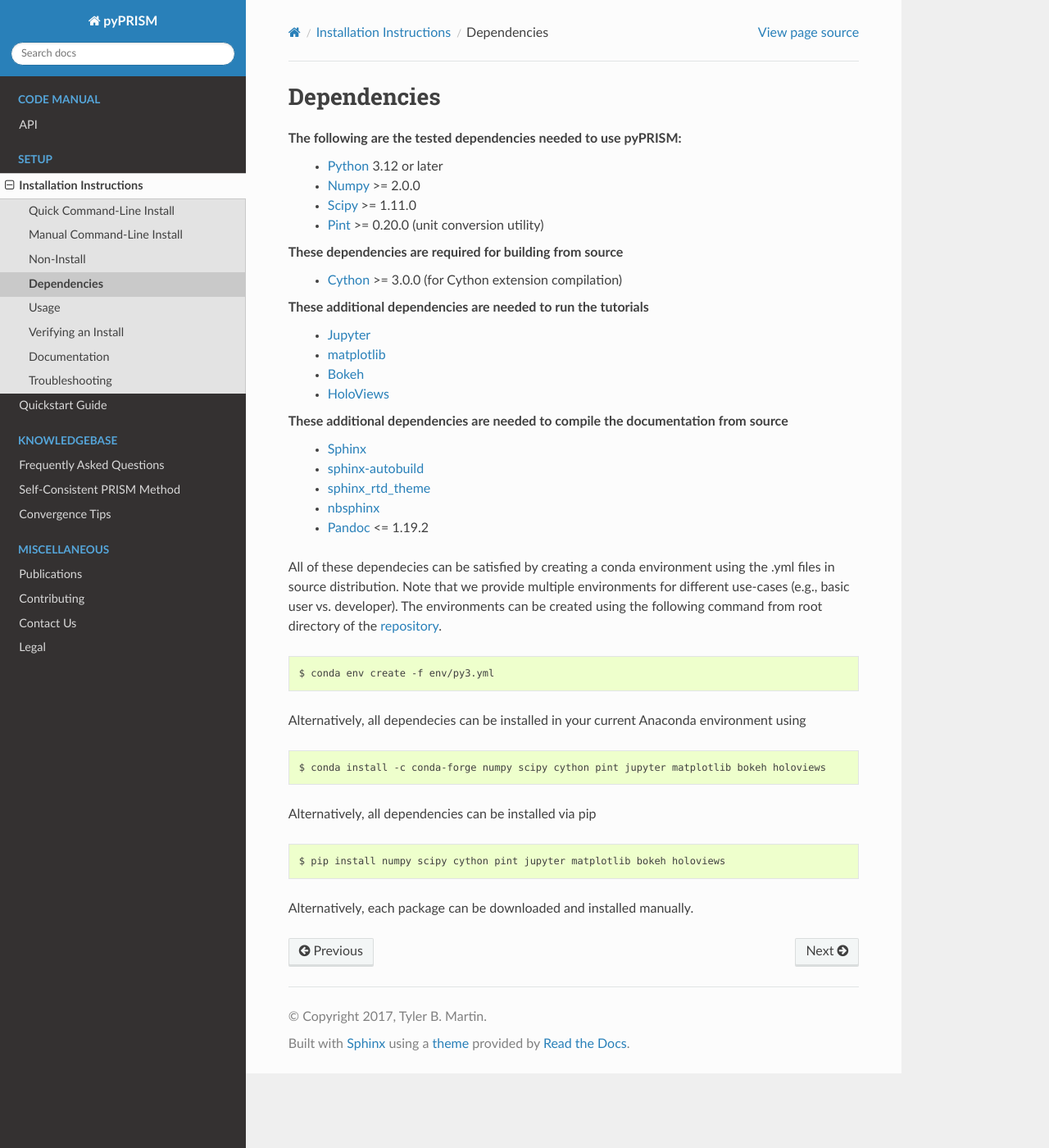
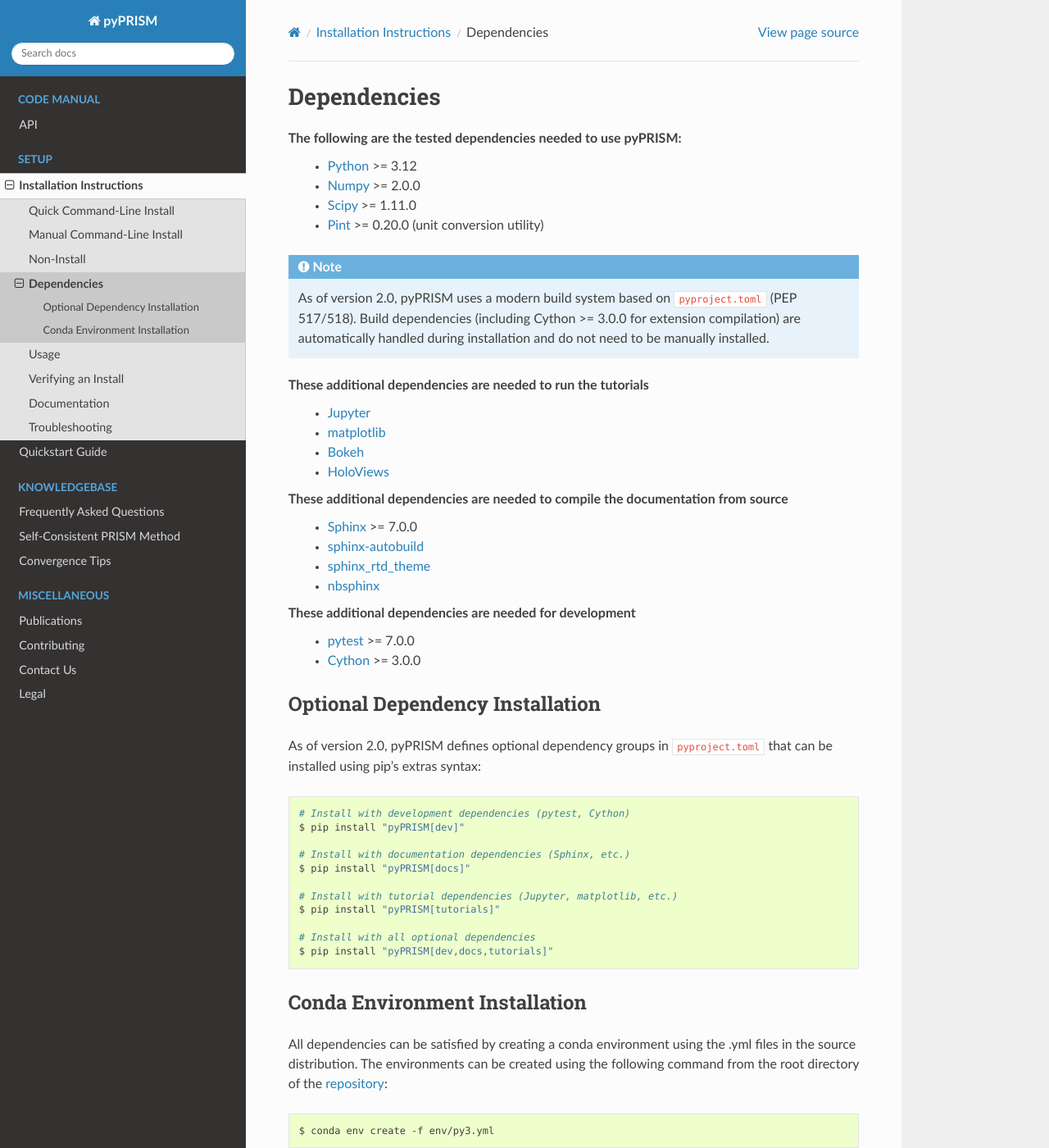
Before and after one commit to usnistgov/pyPRISM, a Sphinx documentation site: the page built from docs/install/dependencies.rst, in a window 1280 px wide and 1400 px high. Shown: the whole window at 82% size. Built offline with Sphinx 7.4.7 and the Read the Docs theme 3.1.0, drawn with Linux system fonts in a browser that asks for light colours; pages that are not in the unit, such as notebooks, are missing from menus; the version number could not be read and is left out; some of the changed text lies outside the part shown.

Commit message:
Update README and documentation to enhance installation instructions, add optional dependency installation details, and clarify build system usage. Introduce requirements-docs.txt for documentation dependencies.

```diff
--- a/docs/install/dependencies.rst
+++ b/docs/install/dependencies.rst
@@ -4,13 +4,17 @@
 ============
 
 The following are the tested dependencies needed to use pyPRISM:
-    - `Python <http://python.org>`__ 3.12 or later
+    - `Python <http://python.org>`__ >= 3.12
     - `Numpy <http://numpy.org>`__ >= 2.0.0
     - `Scipy  <http://scipy.org/>`__ >= 1.11.0
     - `Pint <https://pint.readthedocs.io/en/latest/>`__ >= 0.20.0 (unit conversion utility)
 
-These dependencies are required for building from source
-    - `Cython <http://cython.org>`__ >= 3.0.0 (for Cython extension compilation)
+.. note::
+
+    As of version 2.0, pyPRISM uses a modern build system based on ``pyproject.toml``
+    (PEP 517/518). Build dependencies (including Cython >= 3.0.0 for extension
+    compilation) are automatically handled during installation and do not need to be
+    manually installed.
 
 These additional dependencies are needed to run the tutorials
     - `Jupyter  <http://jupyter.org/>`__
@@ -19,33 +23,55 @@
     - `HoloViews  <http://holoviews.org/>`__
 
 These additional dependencies are needed to compile the documentation from source
-    - `Sphinx <http://sphinx-doc.org>`__
+    - `Sphinx <http://sphinx-doc.org>`__ >= 7.0.0
     - `sphinx-autobuild <https://pypi.python.org/pypi/sphinx-autobuild>`__
     - `sphinx_rtd_theme <https://pypi.python.org/pypi/sphinx_rtd_theme>`__
     - `nbsphinx <https://nbsphinx.readthedocs.io>`__
-    - `Pandoc <https://pandoc.org>`__ <= 1.19.2
 
-All of these dependecies can be satisfied by creating a conda environment using
-the .yml files in source distribution. Note that we provide multiple
-environments for different use-cases (e.g., basic user vs. developer).
-The environments can be created using the following command from root directory
-of the `repository <https://github.com/usnistgov/pyprism>`__.
+These additional dependencies are needed for development
+    - `pytest <https://pytest.org>`__ >= 7.0.0
+    - `Cython <http://cython.org>`__ >= 3.0.0
+
+Optional Dependency Installation
+---------------------------------
+
+As of version 2.0, pyPRISM defines optional dependency groups in ``pyproject.toml`` that
+can be installed using pip's extras syntax:
+
+.. code-block:: bash
+
+    # Install with development dependencies (pytest, Cython)
+    $ pip install "pyPRISM[dev]"
+
+    # Install with documentation dependencies (Sphinx, etc.)
+    $ pip install "pyPRISM[docs]"
+
+    # Install with tutorial dependencies (Jupyter, matplotlib, etc.)
+    $ pip install "pyPRISM[tutorials]"
+
+    # Install with all optional dependencies
+    $ pip install "pyPRISM[dev,docs,tutorials]"
+
+Conda Environment Installation
+-------------------------------
+
+All dependencies can be satisfied by creating a conda environment using
+the .yml files in the source distribution. The environments can be created using
+the following command from the root directory of the
+`repository <https://github.com/usnistgov/pyprism>`__:
 
 .. code-block:: bash
 
     $ conda env create -f env/py3.yml
 
-Alternatively, all dependecies can be installed in your current Anaconda environment using
+Alternatively, core dependencies can be installed in your current Anaconda environment:
 
 .. code-block:: bash
 
-    $ conda install -c conda-forge numpy scipy cython pint jupyter matplotlib bokeh holoviews
+    $ conda install -c conda-forge numpy scipy pint
 
-
-Alternatively, all dependencies can be installed via pip
+For tutorial dependencies:
 
 .. code-block:: bash
 
-    $ pip install numpy scipy cython pint jupyter matplotlib bokeh holoviews
-
-Alternatively, each package can be downloaded and installed manually.
+    $ conda install -c conda-forge jupyter matplotlib bokeh holoviews pandas
```
Also changed, not shown: README.md (+31 -3 lines), docs/install/manual.cli.rst (+41 -3 lines), docs/install/noninstall.rst (+4 -4 lines), requirements-docs.txt (added, +14 -0 lines).
